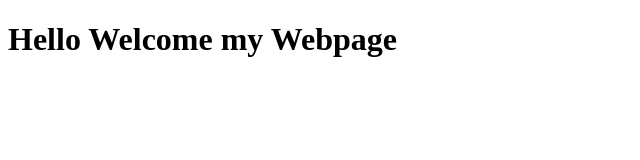
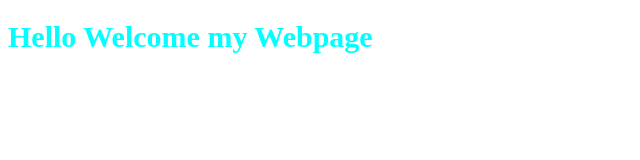
Before and after one commit to Aruldaz/web.github.io, a plain HTML site: page index.html in a window 1280 px wide. Shown: the whole page, without its empty margins (0-640 px from the left). Drawn offline with Linux system fonts and the light colour scheme.

Commit message:
fix merge

```diff
--- a/index.html
+++ b/index.html
@@ -1,7 +1,15 @@
 <!DOCTYPE html>
 <html lang="eg">
     <head>
-        <title>test site</title>
+        <title>test Webpage</title>
+        <style>
+            h1{
+                color: aqua;
+                font-size: 30px;
+                font-weight: bold;
+                align-items: center;
+            }
+        </style>
     </head>
     <body>
         <h1>Hello Welcome my Webpage</h1>
```
